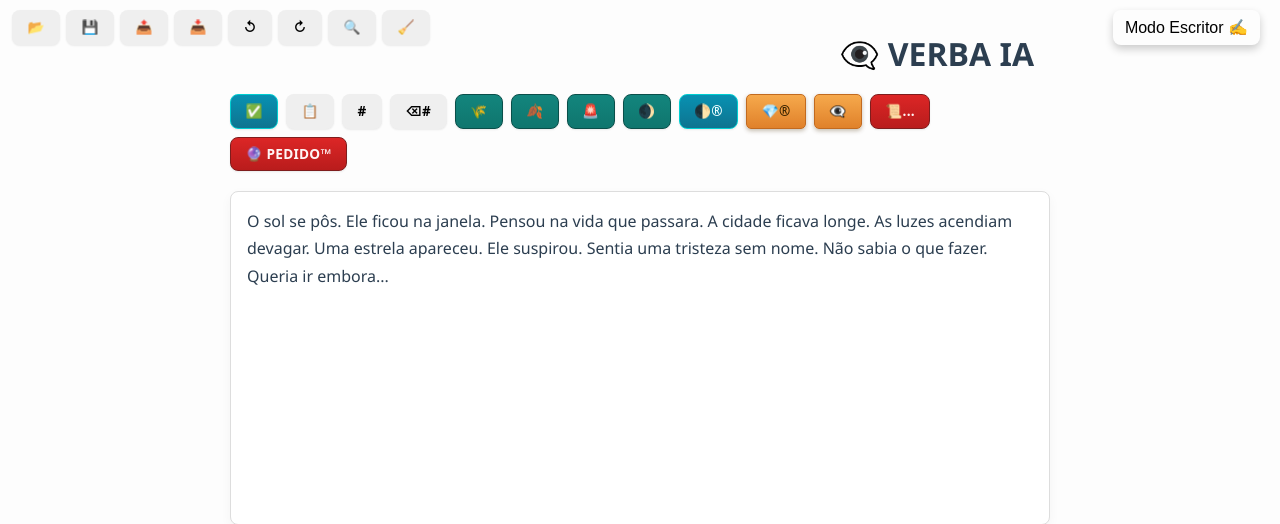
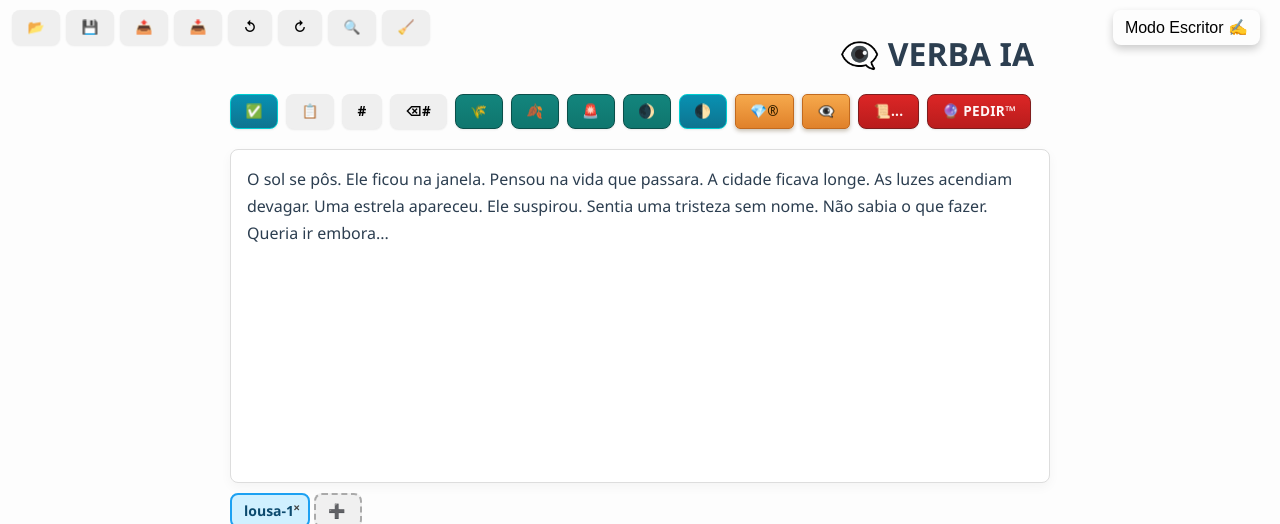
Before and after one commit to benilto87/verbaia1, a Flask app: page / in a window 1280 px wide. Shown: the top 524 px of the page. Run offline with Flask 3, Linux system fonts and the light colour scheme; the visitor is signed in with stand-in values (Sample User, id 1).

Commit message:
ajustes botões espaçamento

```diff
--- a/app.py
+++ b/app.py
@@ -568,6 +568,7 @@ Justificativa: Variedade de vocabulário e maior precisão verbal.
         return jsonify({"erro": str(e)})
 
 
+ # 🌓® CORRETOR LITERÁRIO 🌓® ***************************************************************************************************
 # 🌓® CORRETOR LITERÁRIO 🌓® ***************************************************************************************************
 @app.route('/corrigir2', methods=["POST"])
 def corrigir_texto2():
--- a/static/js/funcoes_ia.js
+++ b/static/js/funcoes_ia.js
@@ -497,7 +497,7 @@ const botaoPrincipal = document.getElementById("botao-pedido");
 botaoToggle.addEventListener("click", () => {
   if (modeloAtual === "3.5") {
     modeloAtual = "4.0";
-    botaoPrincipal.innerText = "🔮 pedido™";
+    botaoPrincipal.innerText = "🔮 pedir™";
     botaoToggle.classList.add("girado");
   } else {
     modeloAtual = "3.5";
@@ -507,7 +507,7 @@ botaoToggle.addEventListener("click", () => {
 });
 
 // ✅ Garante que o botão já apareça certo ao carregar
-botaoPrincipal.innerText = "🔮 pedido™";
+botaoPrincipal.innerText = "🔮 pedir™";
 botaoToggle.classList.add("girado");
 
 // DO...>> 💻 TAREFA LIGRE 💻 ************************************************************************************************************
--- a/static/js/funcoes_ordinarias.js
+++ b/static/js/funcoes_ordinarias.js
@@ -775,6 +775,7 @@ function numberSentencesBy3() {
         editor.appendChild(group);
     }
 }
+
      // REMOVENUMBER 🧺 *******************************************************************************************************
   // REMOVENUMBER 🧺 *******************************************************************************************************
 function removeNumbering() {
--- a/templates/index.html
+++ b/templates/index.html
@@ -113,7 +113,7 @@
 <button class="toolbar-button botao-fixo-tarefa botao-marcas" onclick="analyzeFluidezIA()" title="Análise de Fluidez">🚨</button>
 <button class="toolbar-button botao-modificavel botao-marcas" onclick="executarMarcadorDeCenas()" title="Marcar Cenas Principais">🎬</button>
 <button class="toolbar-button botao-fixo-tarefa botao-marcas" onclick="abrirPlacaTemperatura(this, corrigirTexto3, 0.99)" title="Analisar com IA">🌒</button>
-<button class="toolbar-button botao-fixo-tarefa botao-turquesa" onclick="abrirPlacaTemperatura(this, corrigirTexto2, 0.99)" title="Analisar com IA">🌓®</button>
+<button class="toolbar-button botao-fixo-tarefa botao-turquesa" onclick="abrirPlacaTemperatura(this, corrigirTexto2, 0.99)" title="Analisar com IA">🌓</button>
 
 
 <!-- Botões da Flávia -->
```
